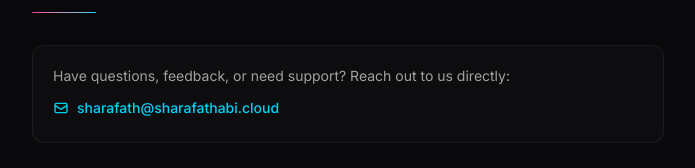
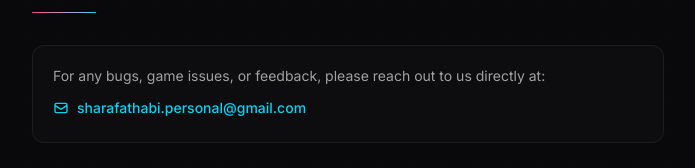
Before and after one commit to sharafath11/Contextle.ai---Futuristic-AI-Powered-Semantic-Word-Guessing-Game, a Next.js app: page /contact in a window 1280 px wide. Shown: the part 158-326 px from the top of the page, without its empty margins (292-987 px from the left). Built offline with nearby package versions, Linux system fonts and the light colour scheme; no server answers.

Commit message:
content: Update support email to sharafathabi.personal@gmail.com across Contact, Privacy, and Terms pages

```diff
--- a/src/app/contact/page.tsx
+++ b/src/app/contact/page.tsx
@@ -66,16 +66,16 @@ export default function ContactPage() {
           className="rounded-xl border border-white/[0.06] bg-white/[0.02] p-5 mb-8"
         >
           <p className="text-sm text-neutral-400 mb-3">
-            Have questions, feedback, or need support? Reach out to us directly:
+            For any bugs, game issues, or feedback, please reach out to us directly at:
           </p>
           <a
-            href="mailto:sharafath@sharafathabi.cloud"
+            href="mailto:sharafathabi.personal@gmail.com"
             className="inline-flex items-center gap-2 text-sm font-medium text-cyan-400 hover:text-cyan-300 transition-colors"
           >
             <svg className="w-4 h-4" fill="none" viewBox="0 0 24 24" stroke="currentColor" strokeWidth={2}>
               <path strokeLinecap="round" strokeLinejoin="round" d="M3 8l7.89 5.26a2 2 0 002.22 0L21 8M5 19h14a2 2 0 002-2V7a2 2 0 00-2-2H5a2 2 0 00-2 2v10a2 2 0 002 2z" />
             </svg>
-            sharafath@sharafathabi.cloud
+            sharafathabi.personal@gmail.com
           </a>
         </motion.div>
 
--- a/src/app/privacy/page.tsx
+++ b/src/app/privacy/page.tsx
@@ -230,8 +230,8 @@ export default function PrivacyPolicyPage() {
             <h2 className="text-base font-semibold text-neutral-200 mb-3">12. Contact Us</h2>
             <p>
               If you have any questions about this Privacy Policy, please contact us at:{" "}
-              <a href="mailto:sharafath@sharafathabi.cloud" className="text-cyan-400 hover:text-cyan-300 underline underline-offset-2">
-                sharafath@sharafathabi.cloud
+              <a href="mailto:sharafathabi.personal@gmail.com" className="text-cyan-400 hover:text-cyan-300 underline underline-offset-2">
+                sharafathabi.personal@gmail.com
               </a>
             </p>
           </motion.section>
--- a/src/app/terms/page.tsx
+++ b/src/app/terms/page.tsx
@@ -198,8 +198,8 @@ export default function TermsOfServicePage() {
             <h2 className="text-base font-semibold text-neutral-200 mb-3">11. Contact</h2>
             <p>
               If you have any questions about these Terms of Service, please contact us at:{" "}
-              <a href="mailto:sharafath@sharafathabi.cloud" className="text-cyan-400 hover:text-cyan-300 underline underline-offset-2">
-                sharafath@sharafathabi.cloud
+              <a href="mailto:sharafathabi.personal@gmail.com" className="text-cyan-400 hover:text-cyan-300 underline underline-offset-2">
+                sharafathabi.personal@gmail.com
               </a>
             </p>
           </motion.section>
```
